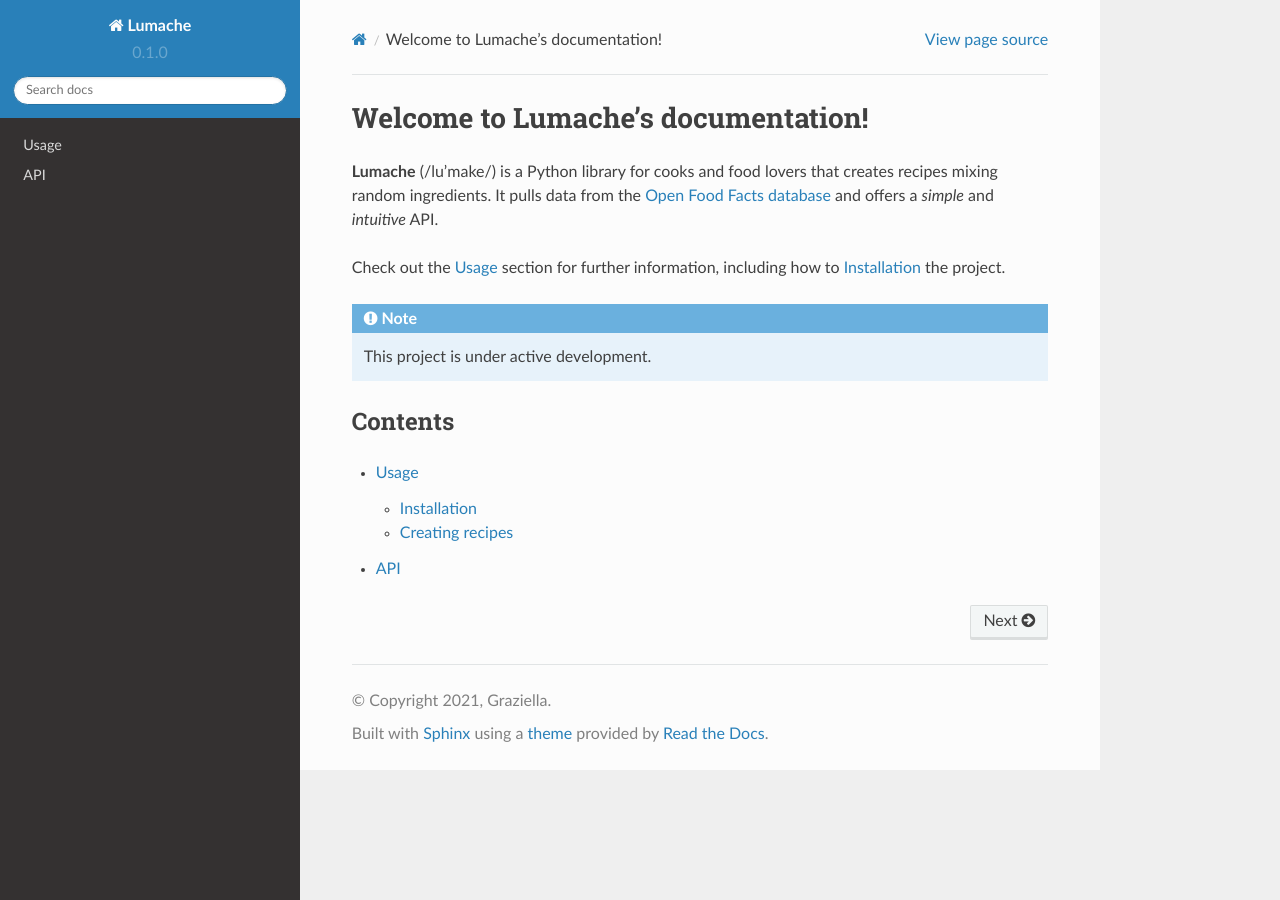
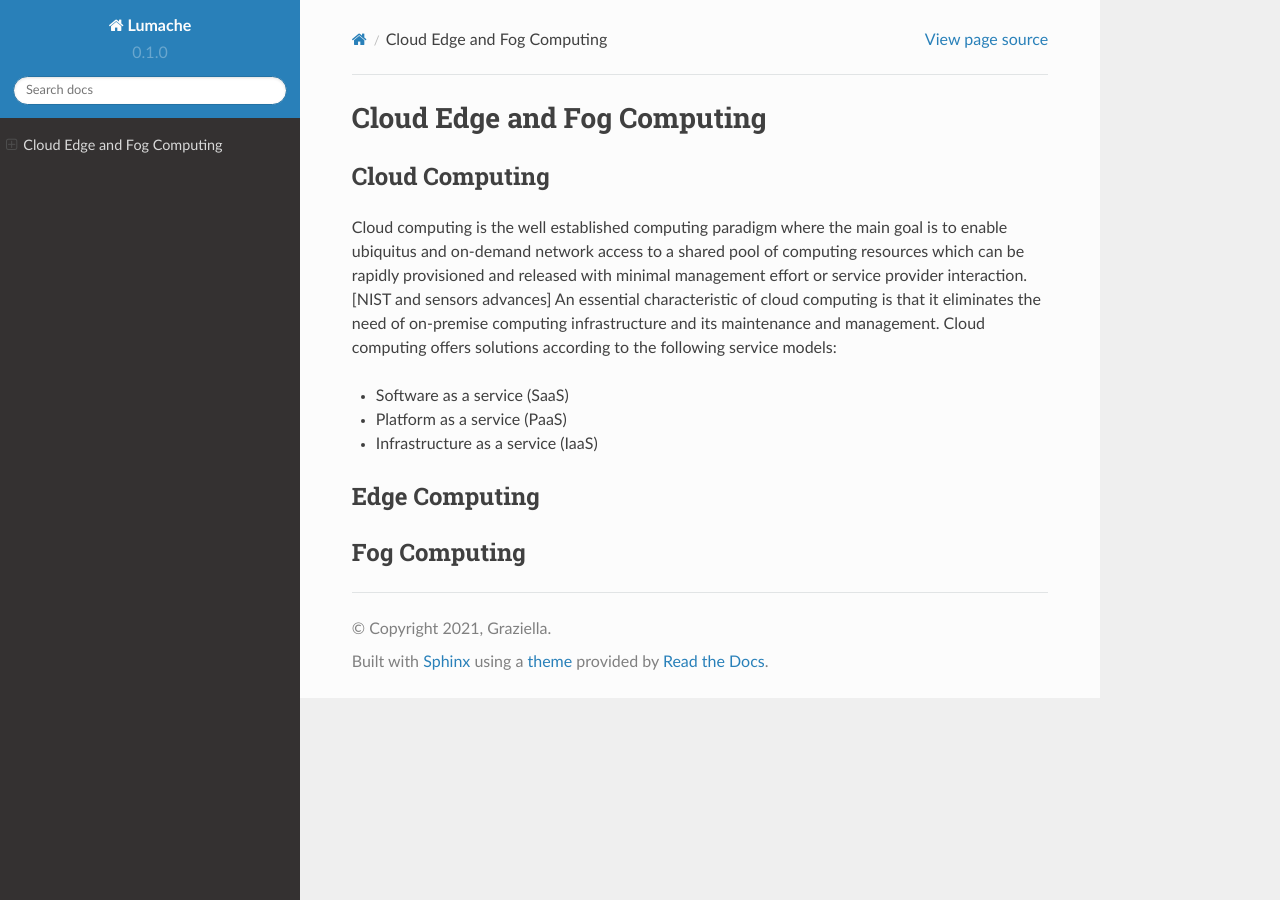
Before and after one commit to WillemRaes/CloudEdgeFog, a Sphinx documentation site: the page built from docs/source/index.rst, in a window 1280 px wide. Built offline with Sphinx 7.4.7 and the Read the Docs theme 2.0.0, drawn with Linux system fonts in a browser that asks for light colours.

Commit message:
added index

```diff
--- a/docs/source/index.rst
+++ b/docs/source/index.rst
@@ -1,22 +1,28 @@
-Welcome to Lumache's documentation!
+Cloud Edge and Fog Computing
 ===================================
 
-**Lumache** (/lu'make/) is a Python library for cooks and food lovers
-that creates recipes mixing random ingredients.
-It pulls data from the `Open Food Facts database <https://world.openfoodfacts.org/>`_
-and offers a *simple* and *intuitive* API.
 
-Check out the :doc:`usage` section for further information, including
-how to :ref:`installation` the project.
+Cloud Computing
+-----------------------------------
+Cloud computing is the well established computing paradigm where the main goal is to enable ubiquitus and on-demand network access
+to a shared pool of computing resources which can be rapidly provisioned and released with minimal management effort or service provider interaction. [NIST and sensors advances]
+An essential characteristic of cloud computing is that it eliminates the need of on-premise computing infrastructure and its maintenance and management.
+Cloud computing offers solutions according to the following service models:
 
-.. note::
+- Software as a service (SaaS)
 
-   This project is under active development.
+- Platform as a service (PaaS)
 
-Contents
---------
+- Infrastructure as a service (IaaS)
 
-.. toctree::
 
-   usage
-   api
+
+
+Edge Computing
+-----------------------------------
+
+
+
+
+Fog Computing
+-----------------------------------
```
